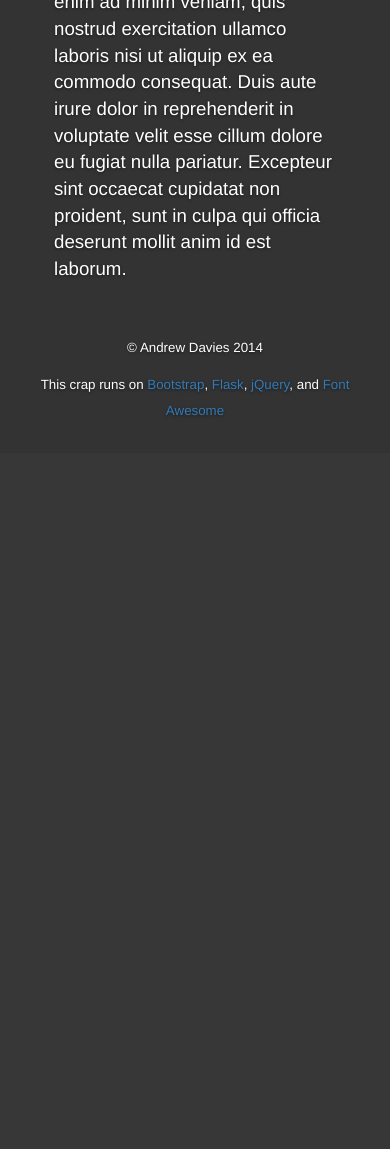
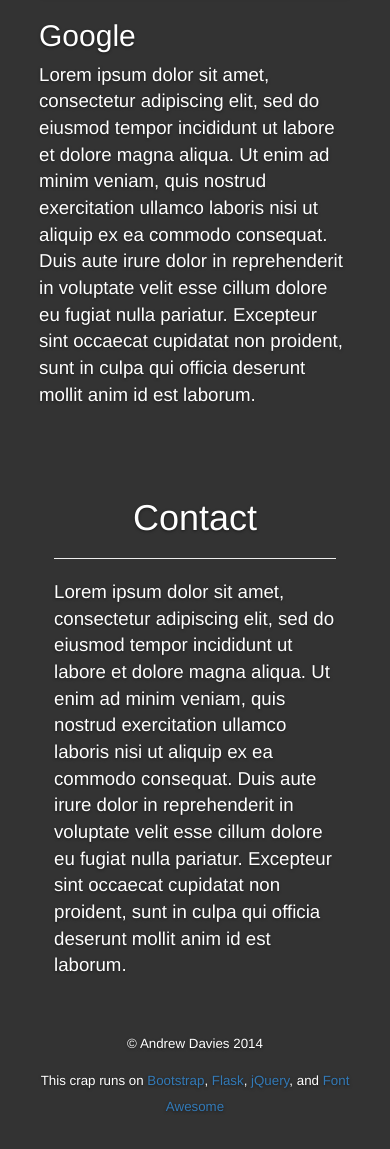
Before and after one commit to awdavies/personal_site, a Flask app: page / in a window 390 px wide. Shown: the part 3517-4666 px from the top of the page. Before the commit the page ends 3933 px from the top, so only its background shows below. Run offline with Flask 2, Linux system fonts and the light colour scheme; some libraries are stand-ins or nearby versions.

Commit message:
Added some more template stuff.

```diff
--- a/templates/index.html
+++ b/templates/index.html
@@ -93,6 +93,15 @@
         <p>Lorem ipsum dolor sit amet, consectetur adipiscing elit, sed do eiusmod tempor incididunt ut labore et dolore magna aliqua. Ut enim ad minim veniam, quis nostrud exercitation ullamco laboris nisi ut aliquip ex ea commodo consequat. Duis aute irure dolor in reprehenderit in voluptate velit esse cillum dolore eu fugiat nulla pariatur. Excepteur sint occaecat cupidatat non proident, sunt in culpa qui officia deserunt mollit anim id est laborum.</p>
       </div>
     </div>
+    <div class="row">
+      <div class="col-md-4">
+        <img class="img-thumbnail img-responsive" src="static/google-fiber-bunny.png"></img>
+      </div>
+      <div class="col-md-8">
+        <h2>Google</h2>
+        <p>Lorem ipsum dolor sit amet, consectetur adipiscing elit, sed do eiusmod tempor incididunt ut labore et dolore magna aliqua. Ut enim ad minim veniam, quis nostrud exercitation ullamco laboris nisi ut aliquip ex ea commodo consequat. Duis aute irure dolor in reprehenderit in voluptate velit esse cillum dolore eu fugiat nulla pariatur. Excepteur sint occaecat cupidatat non proident, sunt in culpa qui officia deserunt mollit anim id est laborum.</p>
+      </div>
+    </div>
   </div>
   <div id="contact" class="row">
     <div class="col-md-12">
```
